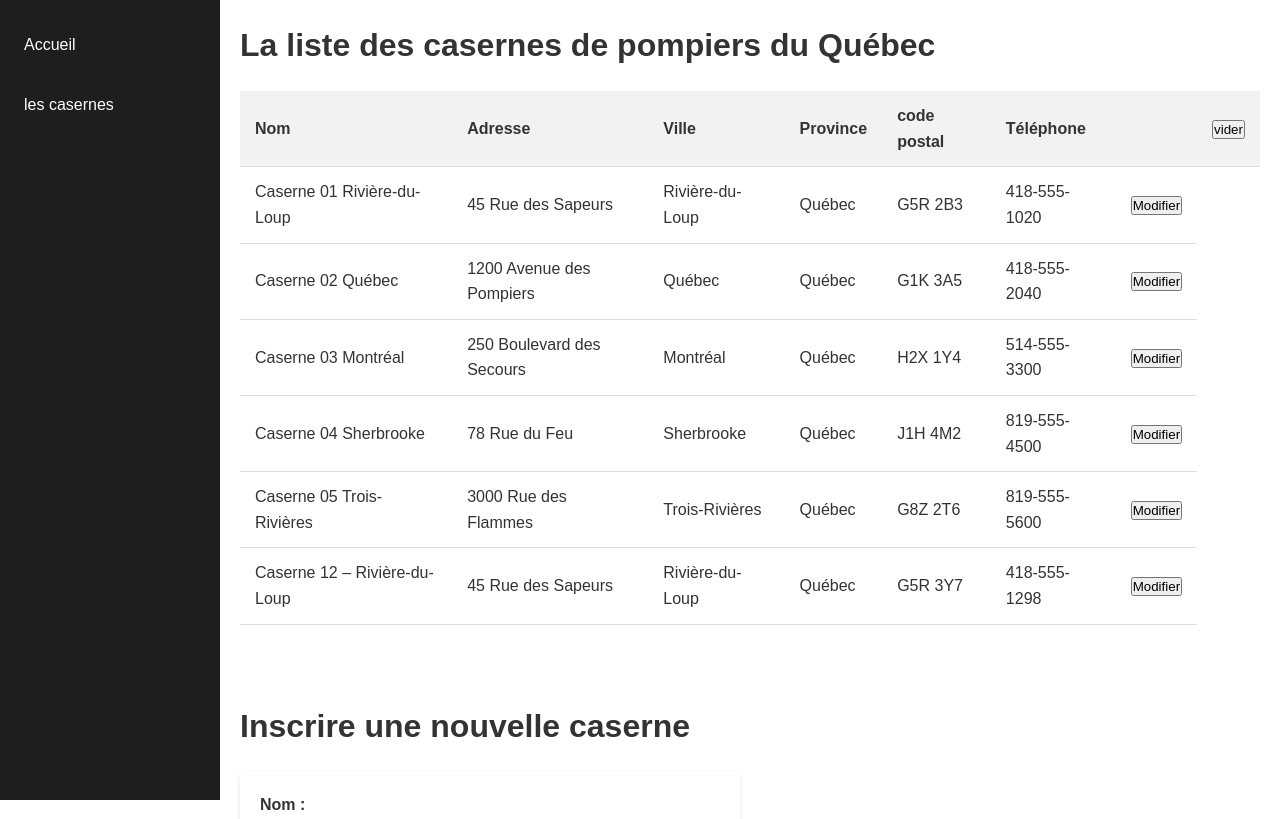
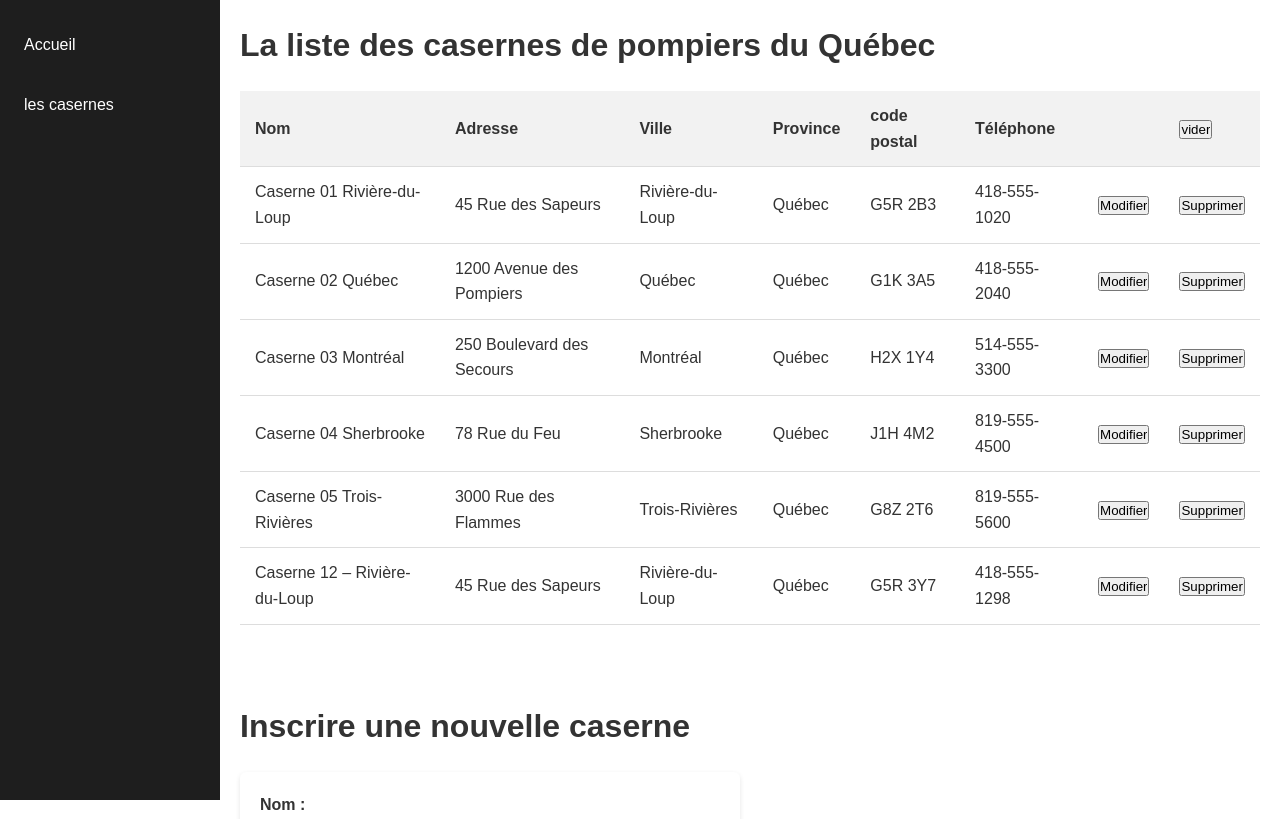
Before and after one commit to louane-B/gestion_caserne, a PHP site: page /Caserne/casernesPage.php in a window 1280 px wide. Shown: the top 819 px of the page. Run offline with PHP 8.4, Linux system fonts and the light colour scheme; data comes from the database, SQL or seed files in the repository.

Commit message:
creation bouton supprimer

```diff
--- a/Caserne/casernesPage.php
+++ b/Caserne/casernesPage.php
@@ -43,6 +43,8 @@
                             echo "<td>" . $tab[$i]["code_postal"] . "</td>";
                             echo "<td>" . $tab[$i]["telephone"] . "</td>";
                             echo '<td><input value="Modifier" type="Button" onclick="document.getElementById(\'id\').value=\'' . $tab[$i]["id"] . '\'; this.form.action = \'modification.php\'; this.form.method = \'POST\'; this.form.submit();"></td>';
+                            echo '<td><input value="Supprimer" type="button" onclick="if (confirm(\'Voulez-vous vraiment supprimer : ' . $tab[$i]["nom"].'?\')) {document.getElementById(\'id\').value = \'' . $tab[$i]["id"] . '\'; this.form.action =\'supprimerCaserne.php\'; this.form.method = \'POST\'; submit();}"></td>';
+                            echo "</tr>";
                         }
                     ?>
                 </tr>
```
